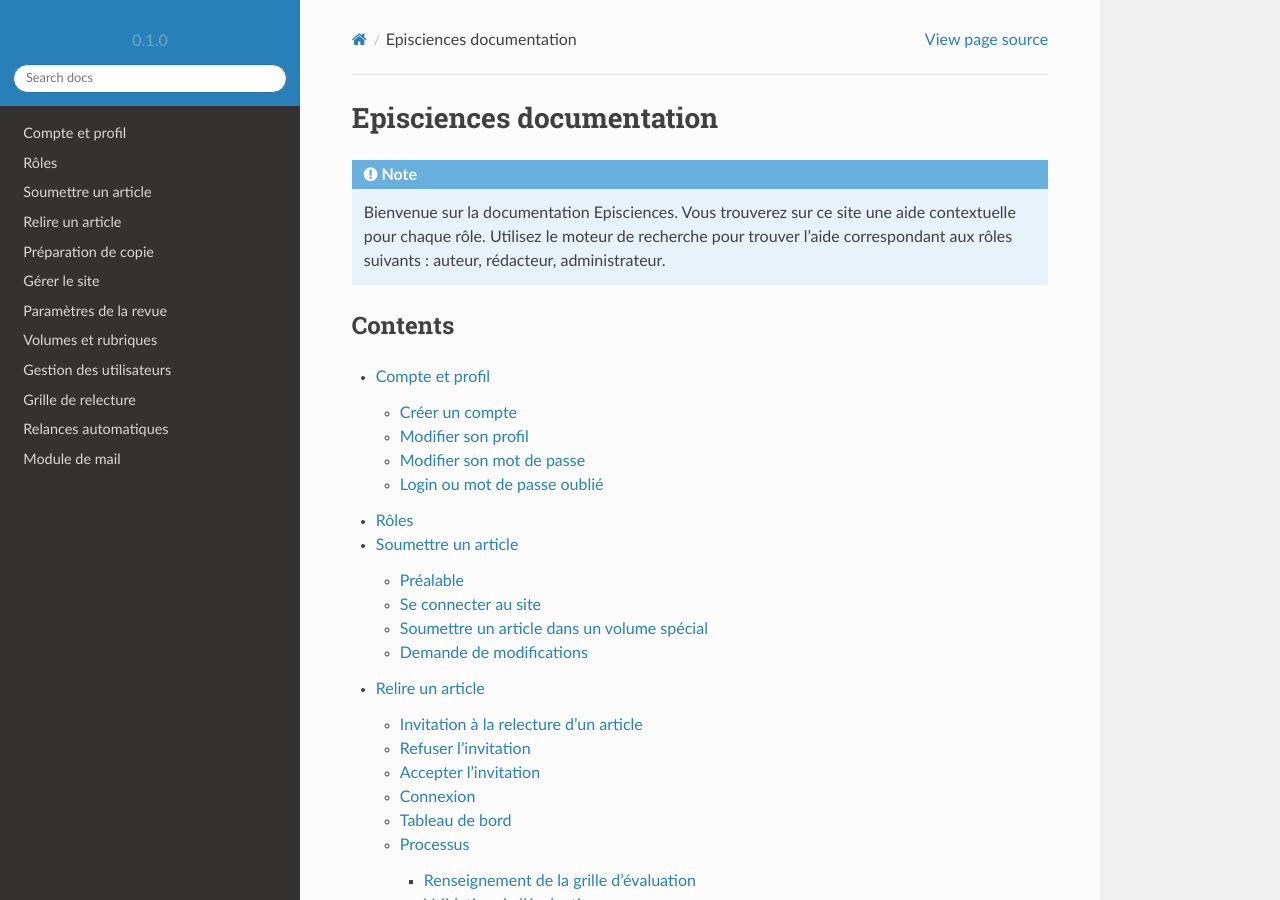
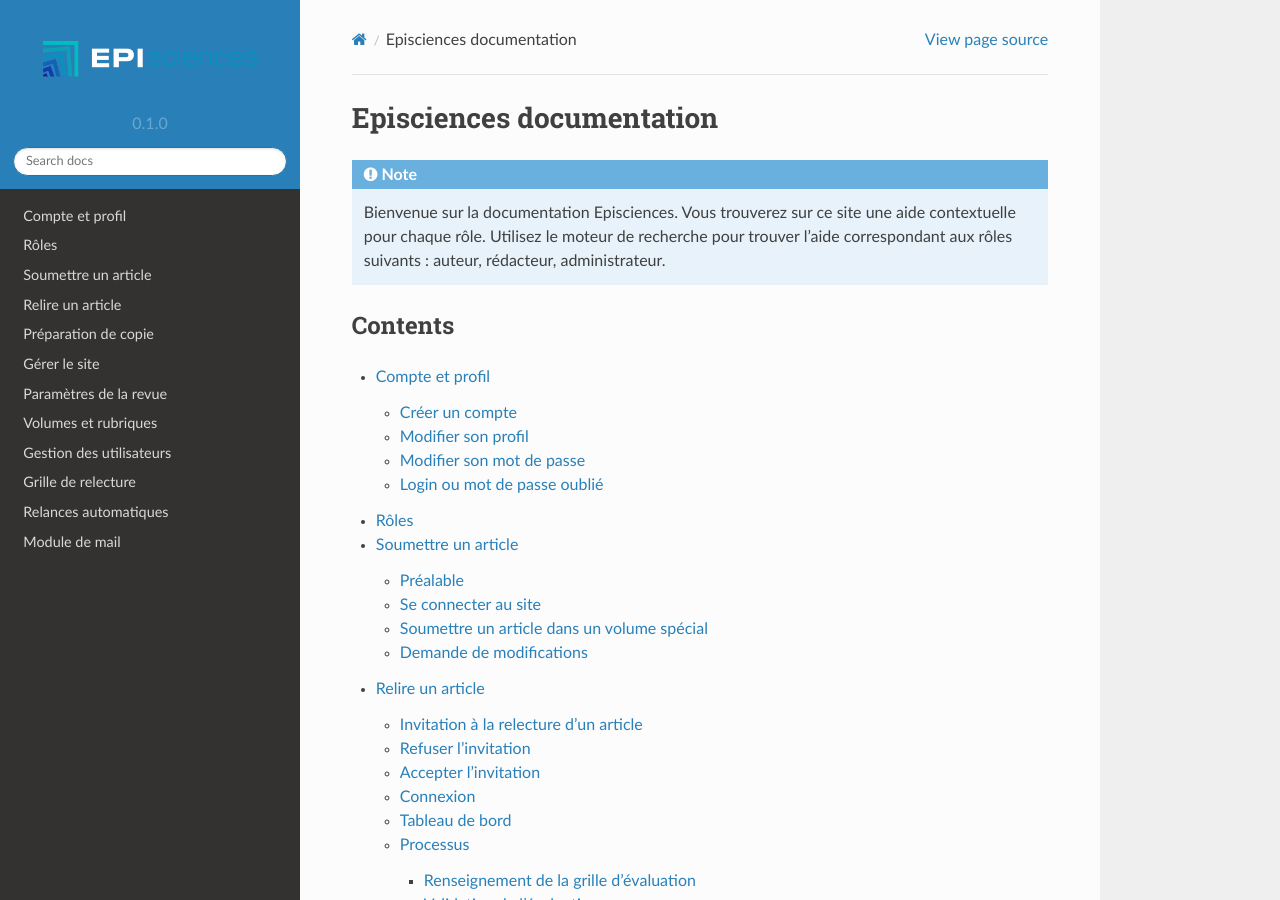
Before and after one commit to CCSDForge/episciences-documentation, a Sphinx documentation site: the page built from docs/source/index.rst, in a window 1280 px wide and 900 px high. Built offline with Sphinx 7.4.7 and the Read the Docs theme 2.0.0, drawn with Linux system fonts in a browser that asks for light colours; pages that are not in the unit, such as notebooks, are missing from menus.

Commit message:
use pnd instead of svg

```diff
--- a/docs/source/conf.py
+++ b/docs/source/conf.py
@@ -9,7 +9,7 @@ author = 'Episciences contributors'
 release = '0.1'
 version = '0.1.0'
 
-html_logo = '_static/episciences.svg'
+html_logo = '_static/episciences.png'
 html_css_files = [
     'css/episciences.css',
 ]
```
